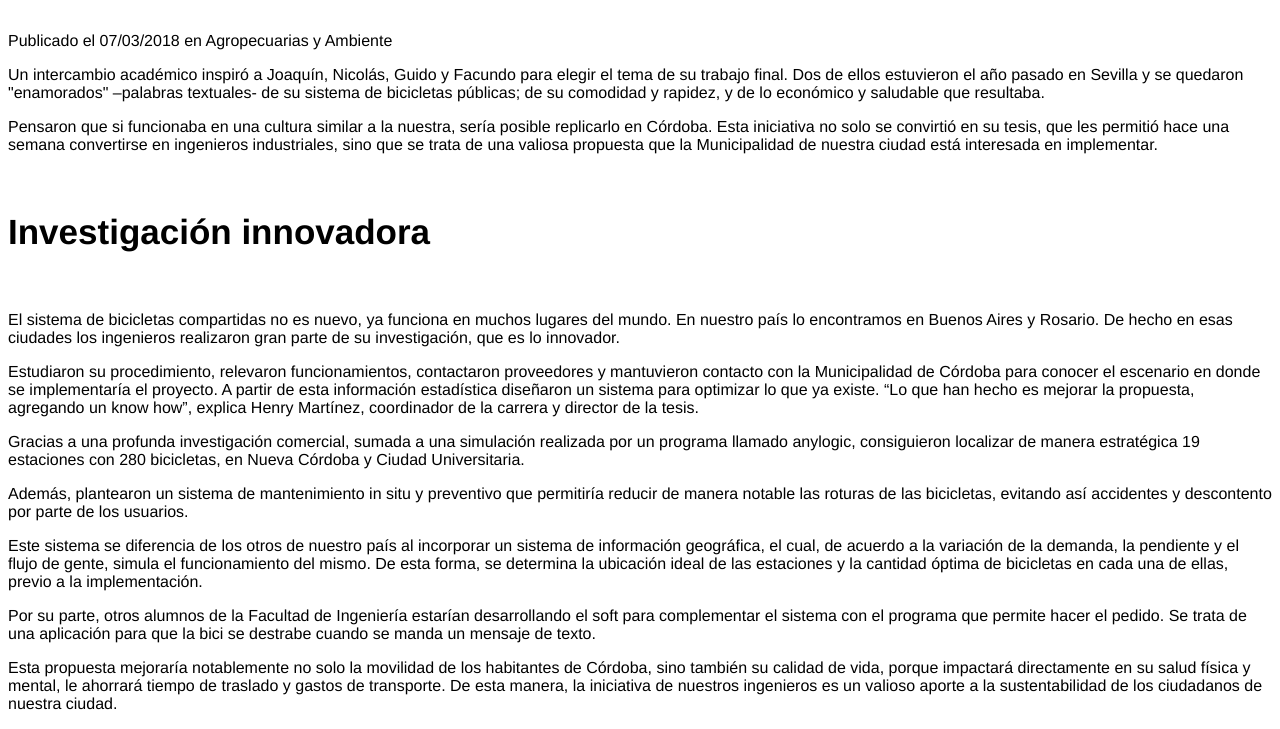
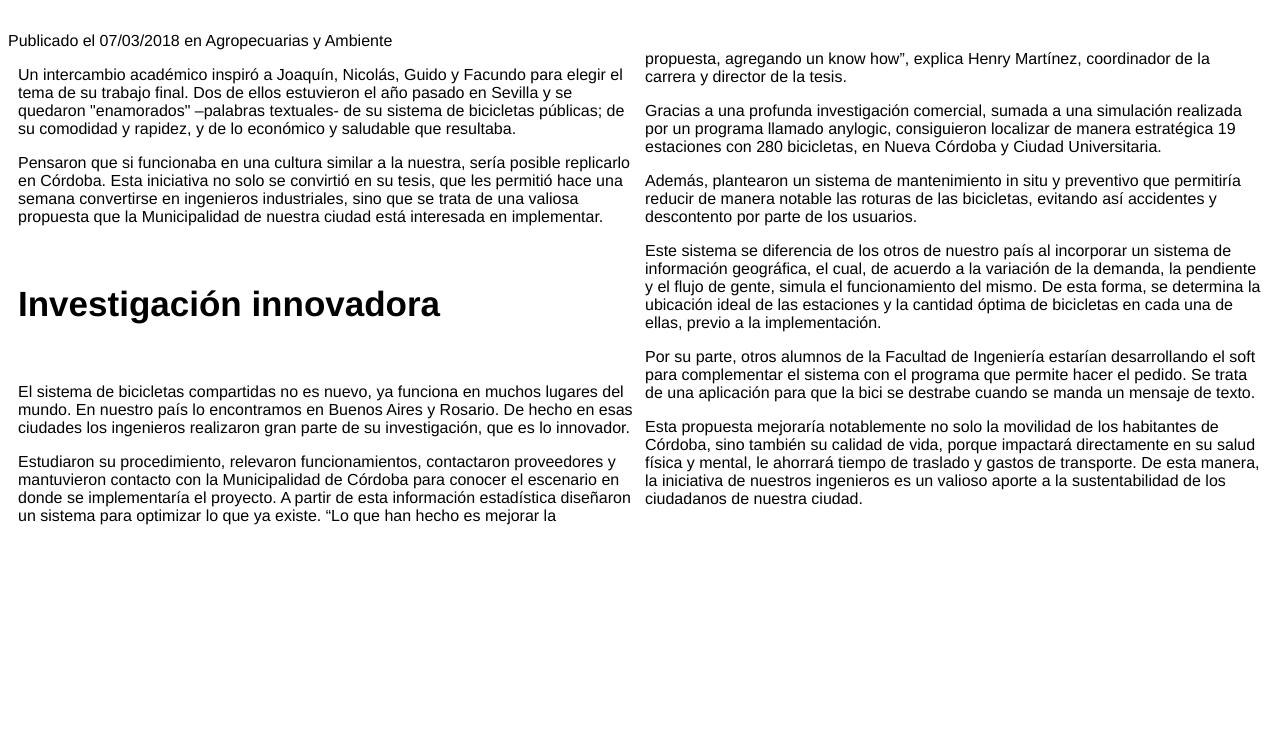
Before and after one commit to UCC-LabCompu2/ejercicios2024-Sofia_Erazo, a plain HTML site: page Ejercicios-CSS/ej_columnas.html in a window 1280 px wide. Shown: the part 176-905 px from the top of the page. After the commit the page ends 800 px from the top, so only its background shows below. Drawn offline with Linux system fonts and the light colour scheme.

Commit message:
se realizo ejercicip columnas css

```diff
--- a/Ejercicios-CSS/ej_columnas.html
+++ b/Ejercicios-CSS/ej_columnas.html
@@ -22,6 +22,11 @@
         a:active{
             font-weight: bold;
         }
+        article{
+            column-count: 2;
+            column-gap: 10px;
+            margin: 0px 10px;
+        }
     </style>
 </head>
 <body>
@@ -34,7 +39,7 @@
     <h3 class="tituloNoticia">CordoBici</h3>
     Publicado el 07/03/2018 en Agropecuarias y Ambiente
     <article>
-        <div>
+        <div class="columna_1">
             <p>
                 Un intercambio académico inspiró a Joaquín, Nicolás, Guido y Facundo para elegir el tema de su trabajo final.
                 Dos de ellos estuvieron el año pasado en Sevilla y se quedaron "enamorados" –palabras textuales- de su
@@ -64,7 +69,7 @@
                 de la tesis.
             </p>
         </div>
-        <div class="grid-item">
+        <div class="columna_2">
             <p>
                 Gracias a una profunda investigación comercial, sumada a una simulación realizada por un programa llamado
                 anylogic, consiguieron localizar de manera estratégica 19 estaciones con 280 bicicletas, en Nueva Córdoba y
```
Also changed, not shown: Ejercicios-CSS/fondos.html (added, +20 -0 lines).
